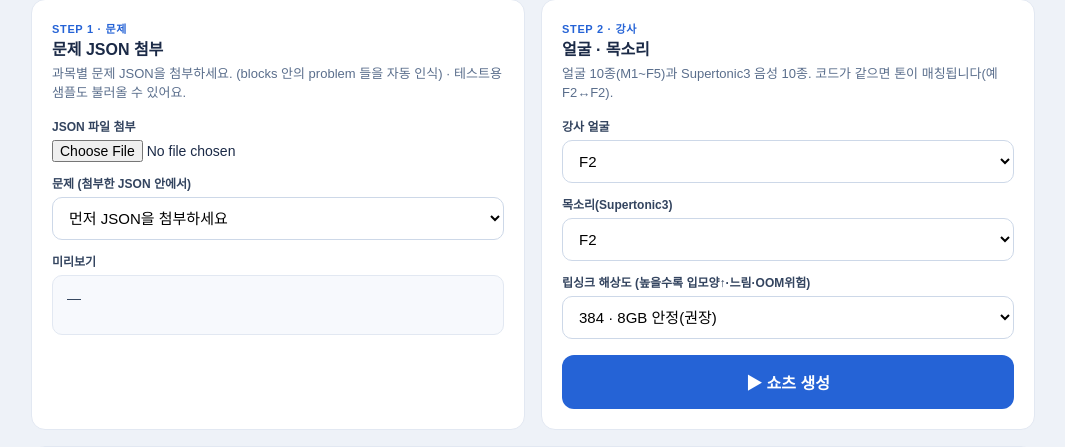
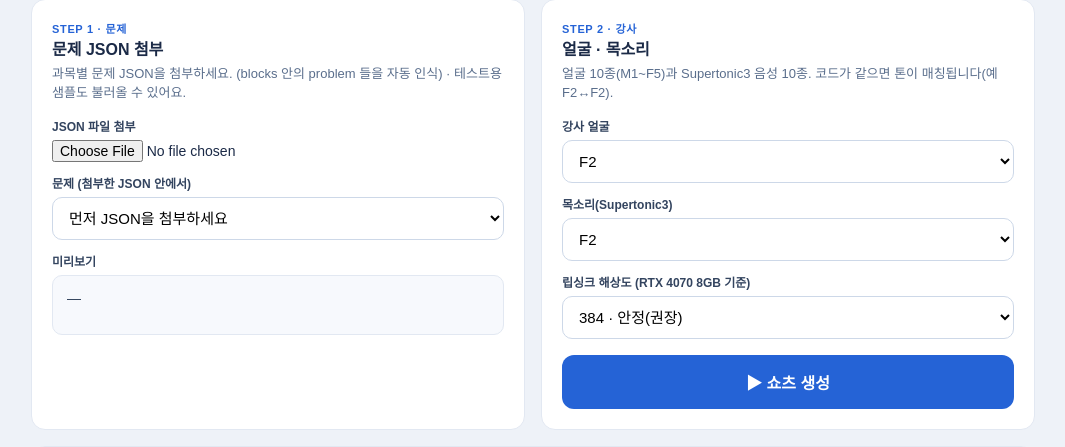
Before and after one commit to leedonwoo2827-ship-it/sqld-shorts-studio, a FastAPI app: page / in a window 1280 px wide. Shown: the part 373-820 px from the top of the page, without its empty margins (107-1172 px from the left). Run offline with FastAPI, Linux system fonts and the light colour scheme.

Commit message:
립싱크 해상도 옵션을 8GB 실사용 범위(320/384/448)로 제한
Co-Authored-By: Claude Opus 4.8 <noreply@anthropic.com>

```diff
--- a/app/web/templates/shorts.html
+++ b/app/web/templates/shorts.html
@@ -78,14 +78,11 @@
       <div class="desc">얼굴 10종(M1~F5)과 Supertonic3 음성 10종. 코드가 같으면 톤이 매칭됩니다(예 F2↔F2).</div>
       <label>강사 얼굴</label><select id="face"></select>
       <label>목소리(Supertonic3)</label><select id="voice"></select>
-      <label>립싱크 해상도 (높을수록 입모양↑·느림·OOM위험)</label>
+      <label>립싱크 해상도 (RTX 4070 8GB 기준)</label>
       <select id="res">
         <option value="320">320 · 가장 빠름</option>
-        <option value="384" selected>384 · 8GB 안정(권장)</option>
-        <option value="448">448 · 입모양 개선(8GB 빠듯)</option>
-        <option value="512">512 · 더 선명(OOM 위험)</option>
-        <option value="576">576 · 고품질(OOM 가능성 큼)</option>
-        <option value="640">640 · 최고품질(대개 8GB 초과)</option>
+        <option value="384" selected>384 · 안정(권장)</option>
+        <option value="448">448 · 입모양 개선(이 PC 최대)</option>
       </select>
       <button class="go" id="go" style="margin-top:16px">▶ 쇼츠 생성</button>
     </div>
```
